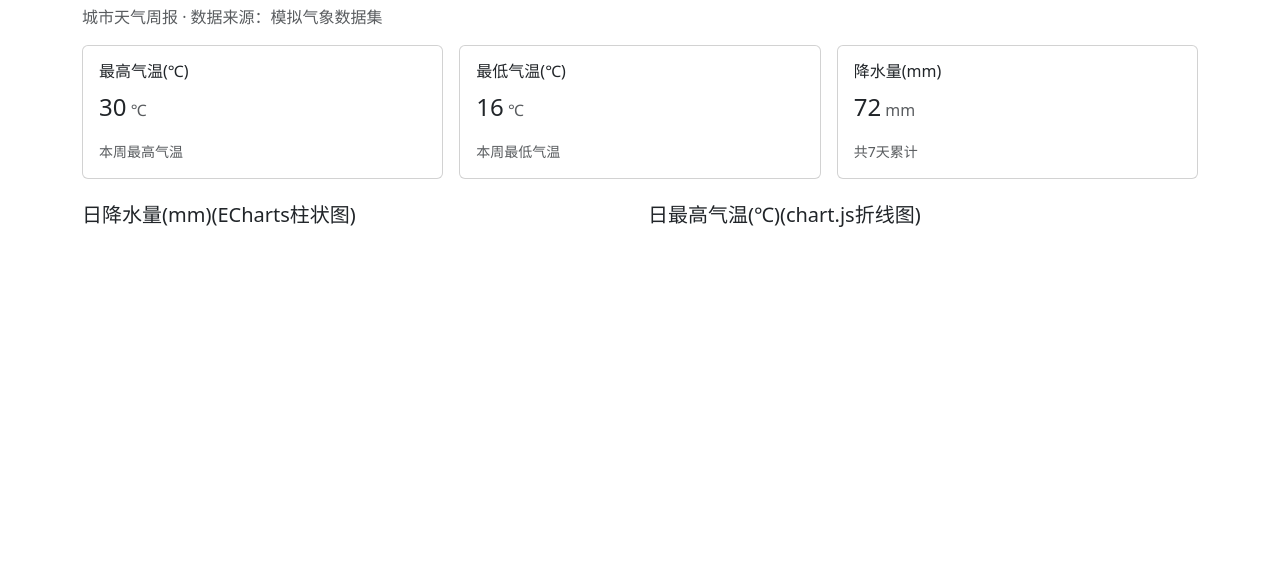
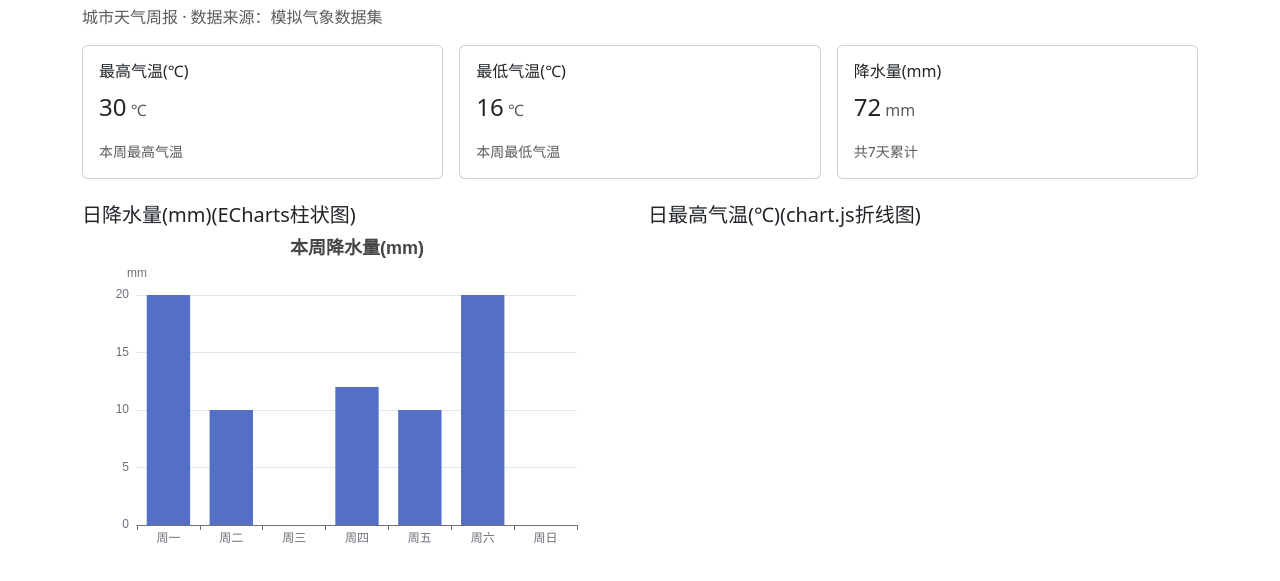
Before and after one commit to KDXiii/self6, a plain HTML site: page climateboard/index.html in a window 1280 px wide. Shown: the part 61-642 px from the top of the page. Drawn offline with Linux system fonts and the light colour scheme.

Commit message:
添加周降水量ECharts柱状图

```diff
--- a/climateboard/app.js
+++ b/climateboard/app.js
@@ -16,6 +16,7 @@ const loadData = async () => {
     $('#sub-title').text(data.title + ' · 数据来源：' + data.source);
     $('#status').hide();
     renderCards(data);
+    renderBarChart(data);
   } catch (error) {
     $('#status').text('加载失败：' + error.message).show();
   }
@@ -55,4 +56,25 @@ const renderCards = (data) => {
   });
 };
 
+let barChart = null;
+
+const renderBarChart = (data) => {
+  const rainfall = data.series.find(s => s['rainfall']);
+  if (!rainfall) return;
+  if (barChart === null) {
+    barChart = echarts.init(document.querySelector('#bar-chart'));
+  }
+  barChart.setOption({
+    title: { text: '本周降水量(mm)', left: 'center' },
+    tooltip: { trigger: 'axis' },
+    xAxis: { type: 'category', data: data.days },
+    yAxis: { name: 'mm' },
+    series: [{
+      name: '降水量(mm)',
+      type: 'bar',
+      data: rainfall.counts
+    }]
+  });
+};
+
 loadData();
--- a/climateboard/index.html
+++ b/climateboard/index.html
@@ -7,6 +7,7 @@
   <link href="libs/bootstrap.min.css" rel="stylesheet">
   <style>
     #status { display: none; }
+    .chart-box { height: 360px; }
   </style>
 </head>
 <body class="container py-4">
@@ -21,7 +22,7 @@
   <section class="row g-3">
     <div class="col-lg-6">
         <h2 class="h5">日降水量(mm)(ECharts柱状图)</h2>
-        <div class="bar-chart" class="chart-box"></div>
+        <div id="bar-chart" class="chart-box"></div>
     </div>
     <div class="col-lg-6">
         <h2 class="h5">日最高气温(℃)(chart.js折线图)</h2>
```
